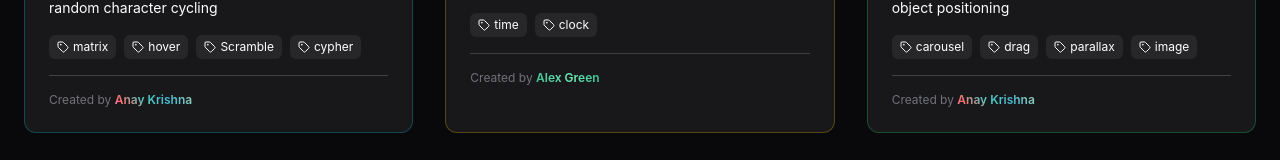
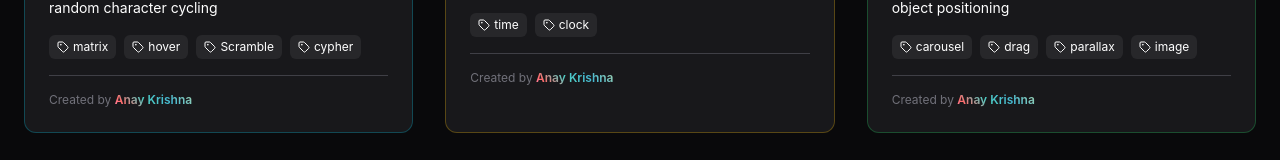
Before and after one commit to AnayKr15hn4/Effectify, a React (Vite) app: page / in a window 1280 px wide. Shown: the part 1671-1831 px from the top of the page. Built offline with nearby package versions, Linux system fonts and the light colour scheme; grey boxes are pictures that could not be loaded.

Commit message:
Update effects.ts

```diff
--- a/src/data/effects.ts
+++ b/src/data/effects.ts
@@ -388,7 +388,7 @@ setInterval(clock,1000)
 `,
     },
     tags: [ "time", "clock"],
-    author: 'Alex Green',
+    author: 'Anay Krishna',
     status:""
   },
 ];
```
